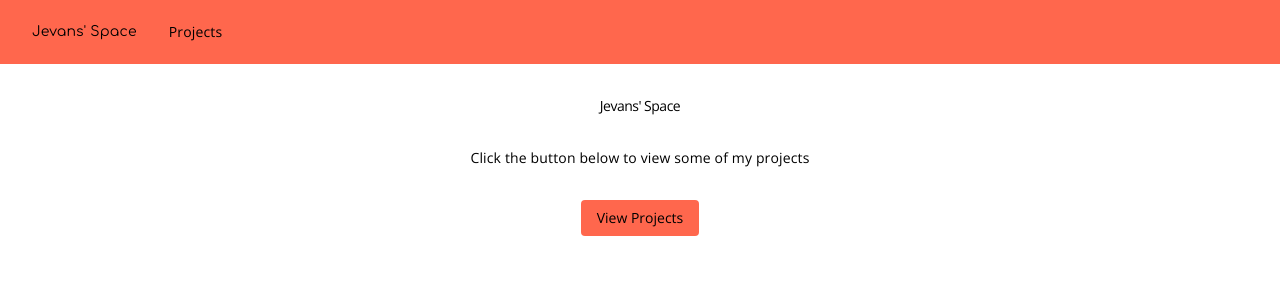
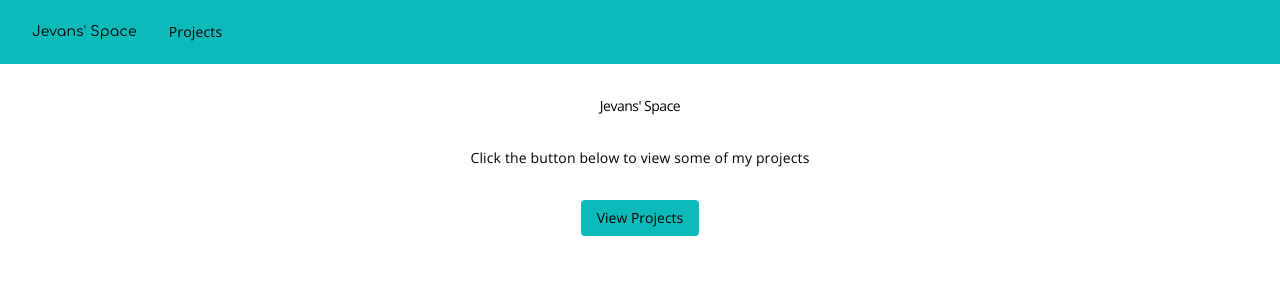
Before and after one commit to JackEvans24/jackevans24.github.io, an Angular app: page / in a window 1280 px wide. Shown: the top 300 px of the page. Built offline with nearby package versions, Linux system fonts and the light colour scheme.

Commit message:
Change material styling

```diff
--- a/src/assets/styles/material.scss
+++ b/src/assets/styles/material.scss
@@ -22,20 +22,20 @@ $my-custom-typography-config: mat-typography-config(
 @include mat-core($my-custom-typography-config);
 
 $md-main-palette: (
-    50 : #ffedea,
-    100 : #ffd1ca,
-    200 : #ffb3a6,
-    300 : #ff9582,
-    400 : #ff7e68,
-    500 : #ff674d,
-    600 : #ff5f46,
-    700 : #ff543d,
-    800 : #ff4a34,
-    900 : #ff3925,
-    A100 : #ffffff,
-    A200 : #ffffff,
-    A400 : #ffd6d3,
-    A700 : #ffbfb9,
+  50 : #e2f7f7,
+  100 : #b6eaea,
+  200 : #86dddd,
+  300 : #55cfcf,
+  400 : #30c4c4,
+  500 : #0cbaba,
+  600 : #0ab3b3,
+  700 : #08abab,
+  800 : #06a3a3,
+  900 : #039494,
+  A100 : #bfffff,
+  A200 : #8cffff,
+  A400 : #59ffff,
+  A700 : #40ffff,
   contrast: (
       50 : #000000,
       100 : #000000,
@@ -44,7 +44,7 @@ $md-main-palette: (
       400 : #000000,
       500 : #000000,
       600 : #000000,
-        700 : #000000,
+      700 : #ffffff,
       800 : #ffffff,
       900 : #ffffff,
       A100 : #000000,
```
Lines whose indentation alone changed are shown as unchanged.
